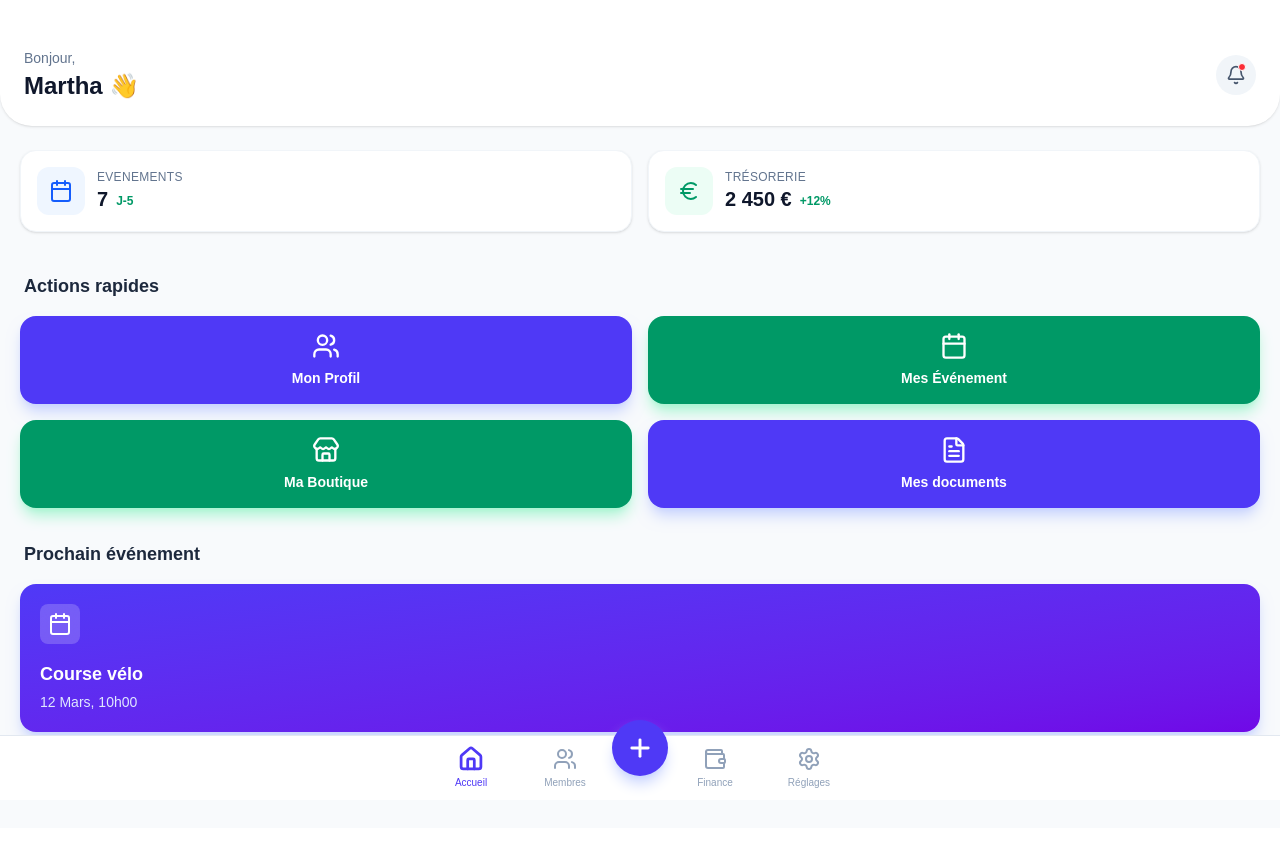
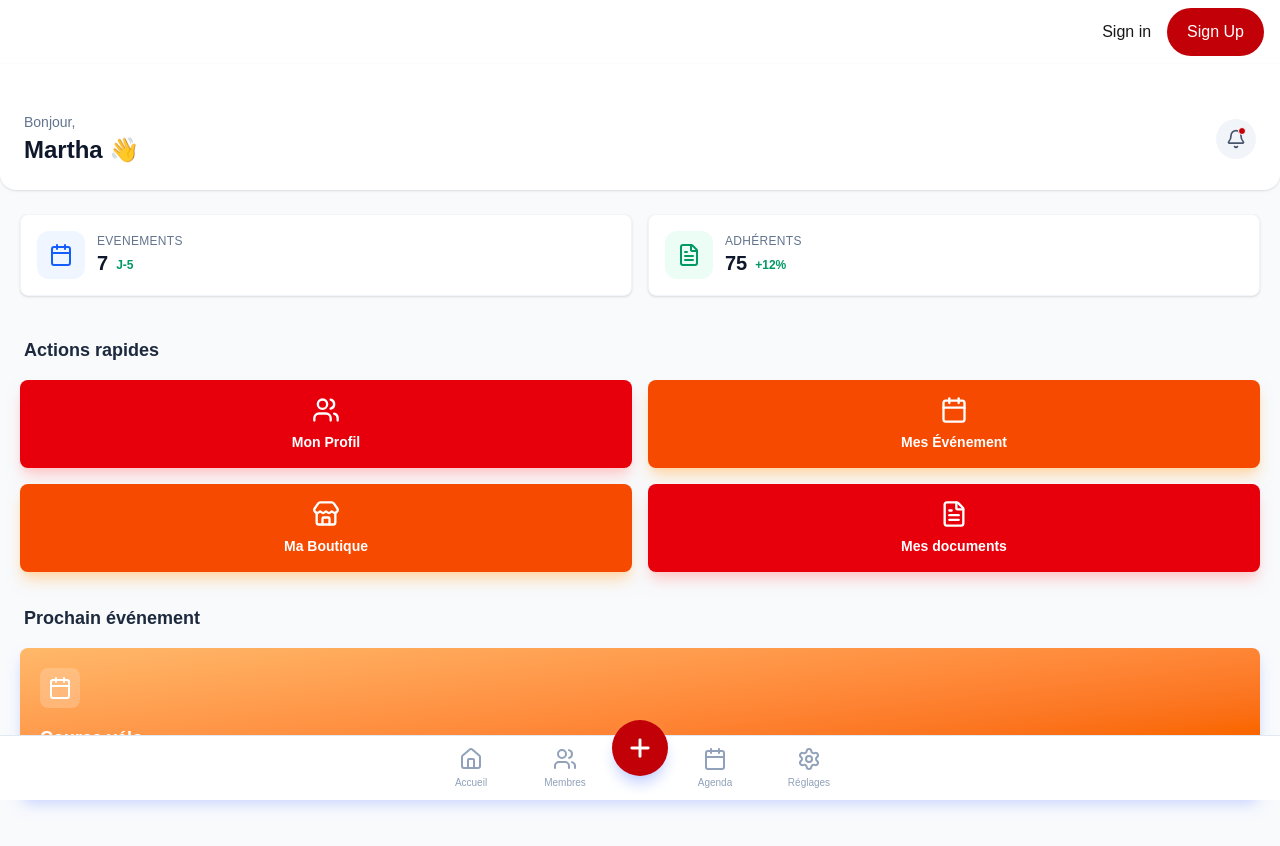
Before and after one commit to YoLaub/gestion_association_full, a Next.js app in the folder gestion-association-pwa/: page /dashboard in a window 1280 px wide. Shown: the top 846 px of the page. Built offline with nearby package versions, Linux system fonts and the light colour scheme; no server answers.

Commit message:
merge: dashboard _auth

```diff
--- a/gestion-association-pwa/src/app/components/layout/BottomNav.tsx
+++ b/gestion-association-pwa/src/app/components/layout/BottomNav.tsx
@@ -1,8 +1,3 @@
-/**
- * BottomNav.tsx
- * Barre de navigation mobile fixe en bas de l'écran.
- */
-
 "use client";
 
 import React from 'react';
@@ -12,22 +7,12 @@ import {
     Plus,
     Wallet,
     Settings,
-    type LucideIcon
+    type LucideIcon, Calendar
 } from "lucide-react";
 import { clsx, type ClassValue } from "clsx";
 import { twMerge } from "tailwind-merge";
-
-// --- SECTION À MODIFIER DANS VOTRE PROJET ---
-// 1. Décommentez les deux lignes ci-dessous :
-// import Link from "next/link";
-// import { usePathname } from "next/navigation";
-
-// 2. Supprimez ou commentez les deux MOCKS ci-dessous (utilisés uniquement pour l'aperçu) :
-const Link = ({ href, children, className, ...props }: any) => (
-    <a href={href} className={className} {...props}>{children}</a>
-);
-const usePathname = () => "/"; // Simule que nous sommes sur la page d'accueil
-// ---------------------------------------------
+import {usePathname} from "next/dist/client/components/navigation";
+import Link from "next/link";
 
 // Utilitaire pour fusionner les classes proprement
 function cn(...inputs: ClassValue[]) {
@@ -48,16 +33,12 @@ export function BottomNav() {
         { label: "Accueil", href: "/", icon: Home },
         { label: "Membres", href: "/members", icon: Users },
         { label: "Ajouter", href: "/add", icon: Plus, isPrimary: true }, // Le bouton central
-        { label: "Finance", href: "/finance", icon: Wallet },
+        { label: "Agenda", href: "/agenda", icon: Calendar },
         { label: "Réglages", href: "/settings", icon: Settings },
     ];
 
     return (
         <nav className="fixed bottom-0 left-0 right-0 z-50 bg-white border-t border-slate-200 pb-safe-area-inset-bottom">
-            {/* pb-safe-area-inset-bottom : Classe utilitaire pour gérer la barre home des iPhones.
-          Assurez-vous d'avoir configuré le CSS global comme indiqué précédemment.
-      */}
-
             <div className="flex justify-around items-center h-16 px-2 max-w-md mx-auto relative">
                 {navItems.map((item) => {
                     const isActive = pathname === item.href;
@@ -69,7 +50,7 @@ export function BottomNav() {
                             <div key={item.href} className="relative -top-5">
                                 <Link
                                     href={item.href}
-                                    className="flex items-center justify-center w-14 h-14 rounded-full bg-indigo-600 text-white shadow-lg shadow-indigo-200 active:scale-95 transition-transform hover:scale-105"
+                                    className="flex items-center justify-center w-14 h-14 rounded-full bg-red-700 text-white shadow-lg shadow-indigo-200 active:scale-95 transition-transform hover:scale-105"
                                     aria-label={item.label}
                                 >
                                     <Icon size={28} strokeWidth={2.5} />
@@ -86,7 +67,7 @@ export function BottomNav() {
                             className={cn(
                                 "flex flex-col items-center justify-center w-full h-full gap-1 transition-colors min-w-[60px]",
                                 isActive
-                                    ? "text-indigo-600"
+                                    ? "text-red-700"
                                     : "text-slate-400 hover:text-slate-600"
                             )}
                         >
--- a/gestion-association-pwa/src/app/layout.tsx
+++ b/gestion-association-pwa/src/app/layout.tsx
@@ -1,7 +1,9 @@
 // src/app/layout.tsx
-import type { Metadata, Viewport } from "next"; // 1. Importer Viewport
+import type {Metadata, Viewport} from "next"; // 1. Importer Viewport
 import "./globals.css";
-import { BottomNav } from "@/app/components/layout/BottomNav";
+import {BottomNav} from "@/app/components/layout/BottomNav";
+import Header from "@/app/components/layout/Header";
+import {ClerkProvider} from "@clerk/nextjs";
 
 // 2. Définir le Viewport SÉPARÉMENT
 export const viewport: Viewport = {
@@ -30,13 +32,16 @@ export default function RootLayout({
     children: React.ReactNode;
 }) {
     return (
+        <ClerkProvider>
             <html lang="fr">
             <body className="bg-slate-50">
+            <Header/>
             {children}
 
             {/* 2. Ajouter la navigation en bas */}
-        <BottomNav />
+            <BottomNav/>
             </body>
             </html>
+        </ClerkProvider>
     );
 }
--- a/gestion-association-pwa/src/app/page.tsx
+++ b/gestion-association-pwa/src/app/page.tsx
@@ -1,21 +1,34 @@
-/**
- * src/app/page.tsx
- * Point d'entrée Next.js.
- * Responsabilité : Injection de dépendances et Orchestration.
- */
+// src/app/page.tsx
+import { auth } from "@clerk/nextjs/server";
+import { RedirectToSignIn } from "@clerk/nextjs";
 
+// Clean Architecture imports
 import { GetDashboardDataUseCase } from "@/features/dashboard/application/useCases/GetDashboardDataUseCase";
 import { MockDashboardRepository } from "@/features/dashboard/infrastructure/repositories/MockDashboardRepository";
 import { DashboardView } from "@/features/dashboard/presentation/components/DashboardView";
 
-export default async function Page() {
-  // 1. Initialisation (Injection manuelle)
+export default async function HomePage() {
+  // 1. Sécurité : Vérification Clerk (Côté Serveur)
+  const { userId } = await auth();
+
+  if (!userId) {
+    // Si pas connecté, on renvoie vers le login (ou on affiche une Landing Page)
+    return <RedirectToSignIn />;
+  }
+
+  // 2. Initialisation (Injection de dépendances)
+  // changer "Mock" par "Supabase" plus tard
   const repository = new MockDashboardRepository();
   const useCase = new GetDashboardDataUseCase(repository);
 
-  // 2. Exécution
+  // 3. Exécution (Récupération des données pour cet utilisateur spécifique)
+  // au besoin : useCase.execute(userId)
   const dashboardData = await useCase.execute();
 
-  // 3. Rendu
-  return <DashboardView data={dashboardData} />;
+  // 4. Rendu
+  return (
+      <main>
+        <DashboardView data={dashboardData} />
+      </main>
+  );
 }
--- a/gestion-association-pwa/src/features/dashboard/infrastructure/repositories/MockDashboardRepository.ts
+++ b/gestion-association-pwa/src/features/dashboard/infrastructure/repositories/MockDashboardRepository.ts
@@ -8,7 +8,7 @@ export class MockDashboardRepository implements DashboardRepository {
 
         const stats = [
             new DashboardStat("Evenements", "7", "J-5", "blue", "Calendar"),
-            new DashboardStat("Trésorerie", "2 450 €", "+12%", "green", "Euro"),
+            new DashboardStat("Adhérents", "75", "+12%", "green", "User"),
         ];
 
         return new DashboardData(
--- a/gestion-association-pwa/src/features/dashboard/presentation/components/ActionButton.tsx
+++ b/gestion-association-pwa/src/features/dashboard/presentation/components/ActionButton.tsx
@@ -7,20 +7,20 @@ interface ActionButtonProps {
     label: string;
     icon: LucideIcon;
     href: string;
-    color?: "indigo" | "emerald" | "amber";
+    color?: "red" | "orange" | "amber";
 }
 
-export const ActionButton = ({ label, icon: Icon, href, color = "indigo" }: ActionButtonProps) => {
+export const ActionButton = ({ label, icon: Icon, href, color = "red" }: ActionButtonProps) => {
     const colors = {
-        indigo: "bg-indigo-600 hover:bg-indigo-700 shadow-indigo-200",
-        emerald: "bg-emerald-600 hover:bg-emerald-700 shadow-emerald-200",
+        red: "bg-red-600 hover:bg-red-500 shadow-red-200",
+        orange: "bg-orange-600 hover:bg-orange-500 shadow-orange-200",
         amber: "bg-amber-500 hover:bg-amber-600 shadow-amber-200",
     };
 
     return (
         <Link
             href={href}
-            className={`flex flex-col items-center justify-center gap-2 p-4 rounded-2xl text-white shadow-lg transition-transform active:scale-95 ${colors[color]}`}
+            className={`flex flex-col items-center justify-center gap-2 p-4 rounded-lg text-white shadow-lg transition-transform active:scale-95 ${colors[color]}`}
         >
             <Icon size={28} strokeWidth={2} />
             <span className="text-sm font-semibold">{label}</span>
--- a/gestion-association-pwa/src/features/dashboard/presentation/components/DashboardView.tsx
+++ b/gestion-association-pwa/src/features/dashboard/presentation/components/DashboardView.tsx
@@ -1,7 +1,5 @@
 import React from 'react';
 import {
-    Plus,
-    Euro,
     Calendar,
     Bell,
     Users,
@@ -23,7 +21,7 @@ export function DashboardView({ data }: { data: DashboardData }) {
     return (
         <main className="min-h-screen bg-slate-50 pb-24 text-slate-900 font-sans">
             {/* Header */}
-            <header className="bg-white px-6 pt-12 pb-6 rounded-b-[2rem] shadow-sm sticky top-0 z-10">
+            <header className="bg-white px-6 pt-12 pb-6 rounded-b-[1rem] shadow-sm sticky top-0 z-10">
                 <div className="flex justify-between items-center">
                     <div>
                         <p className="text-slate-500 text-sm font-medium mb-0.5">Bonjour,</p>
@@ -32,7 +30,7 @@ export function DashboardView({ data }: { data: DashboardData }) {
                     <button className="p-2.5 bg-slate-100 rounded-full text-slate-600 relative">
                         <Bell size={20} />
                         {data.user.hasNotifications && (
-                            <span className="absolute top-2 right-2.5 w-2 h-2 bg-red-500 rounded-full border border-white"></span>
+                            <span className="absolute top-2 right-2.5 w-2 h-2 bg-red-700 rounded-full border border-white"></span>
                         )}
                     </button>
                 </div>
@@ -52,10 +50,10 @@ export function DashboardView({ data }: { data: DashboardData }) {
                         <h2 className="text-lg font-bold text-slate-800">Actions rapides</h2>
                     </div>
                     <div className="grid grid-cols-2 gap-4">
-                        <ActionButton label="Mon Profil" icon={Users} href="/members/add" color="indigo" />
-                        <ActionButton label="Mes Événement" icon={Calendar} href="/events/get" color="emerald" />
-                        <ActionButton label="Ma Boutique" icon={Store} href="/boutique/get" color="emerald" />
-                        <ActionButton label="Mes documents" icon={FileText} href="/documents/get" color="indigo" />
+                        <ActionButton label="Mon Profil" icon={Users} href="/members/add" color="red" />
+                        <ActionButton label="Mes Événement" icon={Calendar} href="/events/get" color="orange" />
+                        <ActionButton label="Ma Boutique" icon={Store} href="/boutique/get" color="orange" />
+                        <ActionButton label="Mes documents" icon={FileText} href="/documents/get" color="red" />
                     </div>
                 </section>
 
@@ -65,7 +63,7 @@ export function DashboardView({ data }: { data: DashboardData }) {
                         <div className="flex justify-between items-end mb-4 px-1">
                             <h2 className="text-lg font-bold text-slate-800">Prochain événement</h2>
                         </div>
-                        <div className="bg-gradient-to-br from-indigo-600 to-violet-700 rounded-2xl p-5 text-white shadow-lg shadow-indigo-200 relative overflow-hidden">
+                        <div className="bg-gradient-to-br from-orange-300 to-orange-600 rounded-lg p-5 text-white shadow-lg shadow-indigo-200 relative overflow-hidden">
                             <div className="relative z-10">
                                 <div className="flex items-start justify-between mb-4">
                                     <div className="bg-white/20 backdrop-blur-md p-2 rounded-lg">
--- a/gestion-association-pwa/src/features/dashboard/presentation/components/StatCard.tsx
+++ b/gestion-association-pwa/src/features/dashboard/presentation/components/StatCard.tsx
@@ -33,7 +33,7 @@ export const StatCard = ({ label, value, trend, color, iconName }: StatCardProps
     };
 
     return (
-        <div className="flex-1 bg-white p-4 rounded-2xl shadow-sm border border-slate-100 flex items-center gap-3 min-w-[160px]">
+        <div className="flex-1 bg-white p-4 rounded-lg shadow-sm border border-slate-100 flex items-center gap-3 min-w-[160px]">
             <div className={`p-3 rounded-xl ${colorClasses[color]}`}>
                 <Icon size={24} />
             </div>
```
Also changed, not shown: 1 other file (tests, documents, lock files or other folders). Lines whose indentation alone changed are shown as unchanged.
